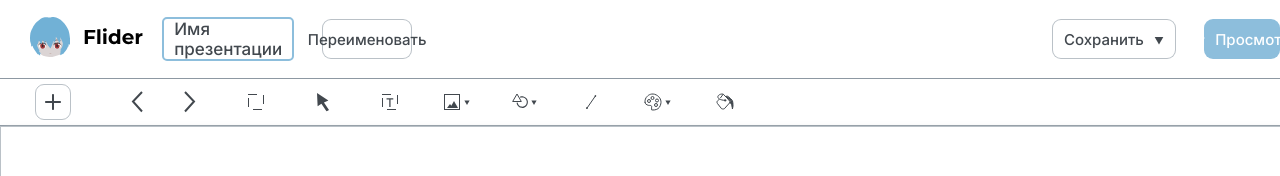
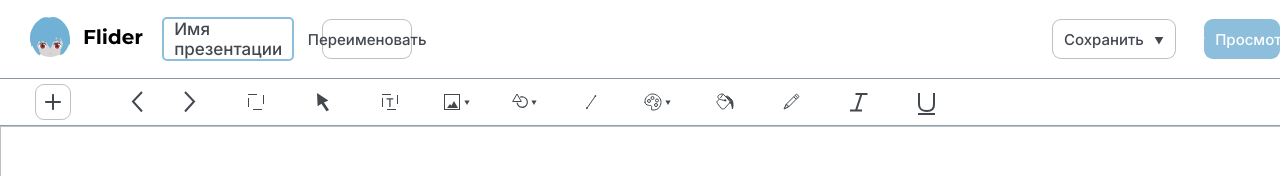
Before and after one commit to Exevald/flider, a React (Create React App) app: page /presentation in a window 1280 px wide. Shown: the top 176 px of the page. Built offline with nearby package versions, Linux system fonts and the light colour scheme.

Commit message:
Добавил оставшиеся кнопки, сейчас все на месте

```diff
--- a/src/view/components/Button/Button.module.css
+++ b/src/view/components/Button/Button.module.css
@@ -167,8 +167,23 @@
     height: 36px;
     background: no-repeat url("ButtonIcons/CreateSlideHoverIcon.svg");
 }
+
 .fillIcon {
-    width: 32px;
-    height: 32px;
     background: no-repeat url("ButtonIcons/FillIcon.svg");
 }
+
+.strokeIcon {
+    background: no-repeat url("ButtonIcons/StrokeIcon.svg");
+}
+
+.boldIcon {
+    background: no-repeat url("ButtonIcons/BoldIcon.svg");
+}
+
+.cursiveIcon {
+    background: no-repeat url("ButtonIcons/CursiveIcon.svg");
+}
+
+.underlineIcon {
+    background: no-repeat url("ButtonIcons/UnderlinedIcon.svg");
+}
--- a/src/view/components/Button/Button.tsx
+++ b/src/view/components/Button/Button.tsx
@@ -3,7 +3,8 @@ import {Link} from "react-router-dom";
 
 interface ButtonProps {
     viewStyle: 'default' | 'open' | 'save' | 'watch' | 'add' | 'undo' | 'redo' | 'selectArea' | 'selectArrow'
-        | 'textArea' | 'image' | 'figure' | 'line' | 'palette' | 'createSlide' | 'filler';
+        | 'textArea' | 'image' | 'figure' | 'line' | 'palette' | 'createSlide' | 'filler' | 'stroke' | 'bold'
+        | 'cursive' | 'underline';
     iconStyle?: 'left' | 'right' | 'center' | 'none';
     iconSrc?: string;
     text?: string;
@@ -120,7 +121,22 @@ const ButtonIcon = ({
             buttonStyle = styles.fillIcon;
             break;
         }
-
+        case "stroke": {
+            buttonStyle = styles.strokeIcon;
+            break;
+        }
+        case "bold": {
+            buttonStyle  = styles.boldIcon;
+            break;
+        }
+        case "cursive": {
+            buttonStyle = styles.cursiveIcon;
+            break;
+        }
+        case "underline": {
+            buttonStyle = styles.underlineIcon;
+            break;
+        }
     }
     return (
         <button
--- a/src/view/components/Toolbar/Toolbar.tsx
+++ b/src/view/components/Toolbar/Toolbar.tsx
@@ -57,7 +57,12 @@ const Toolbar = (props: ToolbarProps) => {
             }}></ButtonIcon>
             <DropDown id={'ColorPicker'} viewStyle={'palette'}></DropDown>
             <ButtonIcon viewStyle={"filler"} onClick={() => {
-
+            }}></ButtonIcon>
+            <ButtonIcon viewStyle={"stroke"} onClick={() => {
+            }}></ButtonIcon>
+            <ButtonIcon viewStyle={"cursive"} onClick={() => {
+            }}></ButtonIcon>
+            <ButtonIcon viewStyle={"underline"} onClick={() => {
             }}></ButtonIcon>
         </div>
     )
```
